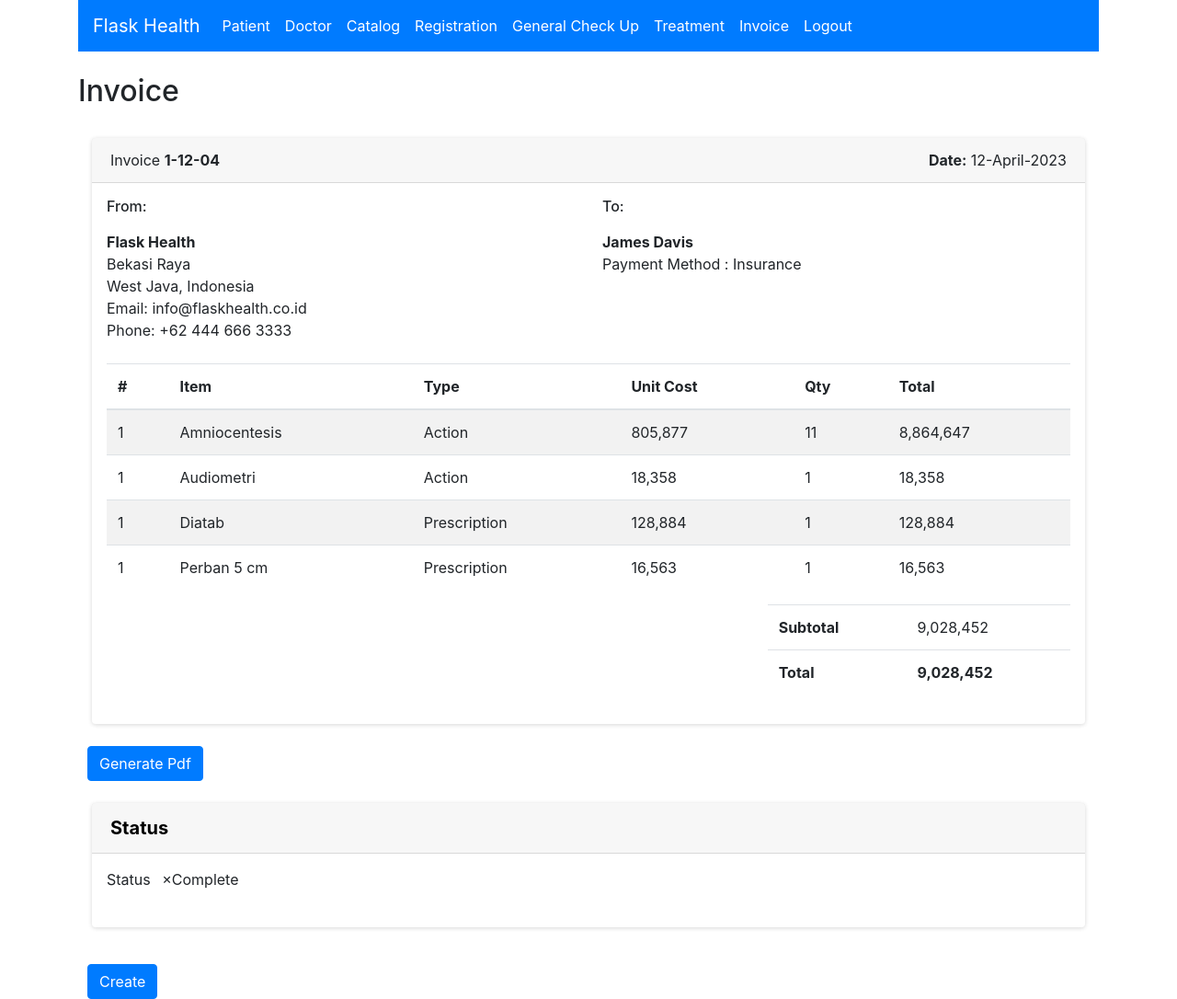
After one commit to taufikfadjar/FlaskHealth, a Flask app: page /invoice/entry/1c035c46-d8ec-11ed-b0ee-a8a159eaee5d in a window 1280 px wide. The commit adds this page. Shown: the whole page at 92% size. Run offline with Flask 2, Linux system fonts and the light colour scheme; the visitor is signed in with stand-in values (Sample User, id 1); data comes from the database, SQL or seed files in the repository; some libraries are stand-ins or nearby versions.

Commit message:
Update invoice
Update invoice

```diff
--- a/flask_health/__init__.py
+++ b/flask_health/__init__.py
@@ -16,4 +16,5 @@ from flask_health.views import (
     registration,
     generalCheckup,
     treatment,
+    invoice,
 )
--- a/flask_health/templates/home/index.html
+++ b/flask_health/templates/home/index.html
@@ -60,7 +60,7 @@
                     Treatment
                 </a>
 
-                <a href="#" class="btn btn-sq-lg btn-primary" style=" color: #fff;
+                <a href="{{ url_for('invoiceList') }}" class="btn btn-sq-lg btn-primary" style=" color: #fff;
                 background-color: #7416a9;
                 border-color: #7416a9;">
                     <i class="fa fa-shopping-cart fa-5x"></i><br />
--- /dev/null
+++ b/flask_health/templates/invoice/entries.html
@@ -0,0 +1,258 @@
+{% extends "layout.html" %}
+{% block body %}
+
+<br />
+<h2>Invoice</h2>
+<br />
+
+<style>
+    .card {
+        box-shadow: 0 1px 5px 0 rgba(0, 0, 0, .1), 0 1px 5px 0 rgba(0, 0, 0, .06);
+    }
+
+    .card {
+        position: relative;
+        display: flex;
+        flex-direction: column;
+        min-width: 0;
+        word-wrap: break-word;
+        background-color: #fff;
+        background-clip: border-box;
+        border: 0 solid rgba(0, 0, 0, .125);
+        border-radius: .25rem;
+    }
+
+    .card-body {
+        flex: 1 1 auto;
+        min-height: 1px;
+        padding: 1rem;
+    }
+</style>
+
+
+
+
+<div class="container" id="generatePdf">
+    <div class="card">
+        <div class="card-header">
+            Invoice
+            <strong>{{ orderResult.calculate_order_no() }}</strong>
+            <span class="float-right"> <strong>Date:</strong> {{ orderResult.order_date.strftime('%d-%B-%Y') }}</span>
+
+        </div>
+        <div class="card-body">
+            <div class="row mb-4">
+                <div class="col-sm-6">
+                    <h6 class="mb-3">From:</h6>
+                    <div>
+                        <strong>Flask Health</strong>
+                    </div>
+                    <div>Bekasi Raya</div>
+                    <div>West Java, Indonesia</div>
+                    <div>Email: info@flaskhealth.co.id</div>
+                    <div>Phone: +62 444 666 3333</div>
+                </div>
+
+                <div class="col-sm-6">
+                    <h6 class="mb-3">To:</h6>
+                    <div>
+                        <strong>{{ patientResult.first_name + " "+patientResult.last_name }}</strong>
+                    </div>
+                    <div>Payment Method : {{ orderResult.payment_method }}</div>
+                </div>
+
+
+
+            </div>
+
+            <div class="table-responsive-sm">
+                <table class="table table-striped">
+                    <thead>
+                        <tr>
+                            <th class="center">#</th>
+                            <th>Item</th>
+                            <th>Type</th>
+
+                            <th class="right">Unit Cost</th>
+                            <th class="center">Qty</th>
+                            <th class="right">Total</th>
+                        </tr>
+                    </thead>
+                    <tbody>
+
+
+
+                        {% for getTreatment, getCatalog in getTreatmentresult %}
+
+                        {% set kidSeatTotal = 1 %}
+                        <tr>
+
+                            <td class="center">1</td>
+                            <td class="left strong">{{ getCatalog.name }}</td>
+                            <td class="left" id="typeTreatment">{{ getCatalog.category }}</td>
+                            <td class="right" id="priceTreatment">
+                                {{ "{:,}".format(getCatalog.price) }}
+                            </td>
+                            <td class="center" id="quantityTreatment">
+                                {{ "{:,}".format(getTreatment.quantity |int) }}
+                            </td>
+                            <td class="right" id="totalTreatment">
+                                {{ "{:,}".format( getTreatment.value |int) }}
+                            </td>
+                        </tr>
+                        {% endfor %}
+                    </tbody>
+                </table>
+            </div>
+            <div class="row">
+                <div class="col-lg-4 col-sm-5">
+
+                </div>
+
+                <div class="col-lg-4 col-sm-5 ml-auto">
+                    <table class="table table-clear">
+                        <tbody>
+                            <tr>
+                                <td class="left">
+                                    <strong>Subtotal</strong>
+                                </td>
+                                <td class="right">{{ "{:,}".format( orderResult.totalPrice |int) }}</td>
+                            </tr>
+                            <tr>
+                                <td class="left">
+                                    <strong>Total</strong>
+                                </td>
+                                <td class="right">
+                                    <strong>{{ "{:,}".format( orderResult.totalPrice |int) }}</strong>
+                                </td>
+                            </tr>
+                        </tbody>
+                    </table>
+
+                </div>
+
+            </div>
+
+        </div>
+    </div>
+</div>
+
+<br>
+<button type="button" id="buttonGeneratePdf" class="btn btn-primary" style="margin-left: 10px;">Generate Pdf</button>
+<br>
+<br>
+
+<form action="{{ url_for('invoiceEntries',  id=orderResult.id ) }}" method=post class=add-entry>
+
+    <div class="col-md-12">
+        <div class="card mb-3">
+            <div class="card-header" style="
+            color: black;
+            font-size: 20px;
+            font-weight: bold;">
+                Status
+            </div>
+            <div class="card-body">
+                <div class="form-group">
+                    <label for="inputStatus">Status</label>
+                    <select data-placeholder="Status" id="inputStatus" data-allow-clear="1" name="order_status">
+                        <option value=""></option>
+                        {% for orderStatus in orderStatusList %}
+                        {% if orderResult is defined and orderResult.order_status == orderStatus %}
+                        <option value="{{ orderStatus }}" selected>{{ orderStatus }}</option>
+                        {% else %}
+                        <option value="{{ orderStatus }}">{{ orderStatus }}</option>
+                        {% endif %}
+                        {% endfor %}
+                    </select>
+                </div>
+
+            </div>
+        </div>
+    </div>
+
+    <br />
+
+    {% if orderResult.ordersteps == 4 %}
+    <button type="submit" class="btn btn-primary" style="margin-left: 10px;">Update</button>
+    {% else %}
+    <button type="submit" class="btn btn-primary" style="margin-left: 10px;">Create</button>
+    {% endif %}
+    <br />
+</form>
+
+<script>
+
+    function renderSelect() {
+
+        $('select').each(function () {
+            $(this).select2({
+                theme: 'bootstrap4',
+                width: $(this).data('width') ? $(this).data('width') : $(this).hasClass('w-100') ? '100%' : 'style',
+                placeholder: $(this).data('placeholder'),
+                allowClear: Boolean($(this).data('allow-clear')),
+                closeOnSelect: !$(this).attr('multiple'),
+            });
+        });
+
+        $('select').each(function () {
+            $(this).on("change", function (e) {
+                var optionSelected = $("option:selected", this);
+                var parent = $(this).closest('tr');
+                var type = $(optionSelected[0]).attr("data-typeTreatment");
+                parent.find("#typeTreatment").html(type);
+
+                var price = $(optionSelected[0]).attr("data-price");
+                parent.find("#priceTreatment").html(price);
+                parent.find("#inputQuantityTreatment").val(1);
+                parent.find("#totalTreatment").html(price);
+            });
+        });
+    }
+
+    function renderQuantity() {
+        $('input[id=inputQuantityTreatment]').on('input', function (e) {
+            try {
+                var parent = $(this).closest('tr');
+                var price = parent.find("#priceTreatment").html();
+                if (price.length > 0 && $(this).val().length > 0) {
+                    parent.find("#totalTreatment").html(price * $(this).val());
+                }
+
+            }
+            catch (err) {
+
+            }
+
+        });
+    }
+
+    function removeLine(element) {
+        var parent = $(element).closest('tr');
+        parent.remove();
+    }
+
+    $(function () {
+
+
+        var button = document.getElementById("buttonGeneratePdf");
+        var makepdf = document.getElementById("generatePdf");
+
+        button.addEventListener("click", function () {
+            html2pdf().from(makepdf).save();
+        });
+
+
+        renderSelect();
+        renderQuantity();
+
+        $('.datepicker').datepicker({
+            language: "es",
+            autoclose: true,
+            format: "dd/mm/yyyy"
+        });
+    });
+
+</script>
+
+{% endblock %}
--- a/flask_health/templates/layout.html
+++ b/flask_health/templates/layout.html
@@ -25,7 +25,9 @@
 <script src="https://cdn.jsdelivr.net/npm/select2@4.0.13/dist/js/select2.min.js"
     integrity="sha256-AFAYEOkzB6iIKnTYZOdUf9FFje6lOTYdwRJKwTN5mks=" crossorigin="anonymous"></script>
 
-<script src="https://cdnjs.cloudflare.com/ajax/libs/jspdf/2.5.1/jspdf.umd.min.js"></script>
+<script src="https://cdnjs.cloudflare.com/ajax/libs/jspdf/1.3.2/jspdf.min.js"></script>
+
+<script src="https://cdnjs.cloudflare.com/ajax/libs/html2pdf.js/0.9.2/html2pdf.bundle.js"></script>
 
 <style>
     .navbar-dark .navbar-nav .nav-link {
@@ -68,6 +70,9 @@
                     <a class="nav-link" href="{{ url_for('treatmentList') }}">Treatment</a>
                 </li>
                 <li class="nav-item">
+                    <a class="nav-link" href="{{ url_for('invoiceList') }}">Invoice</a>
+                </li>
+                <li class="nav-item">
                     <a class="nav-link" href="{{ url_for('logout') }}">Logout</a>
                 </li>
                 {% endif %}
--- a/flask_health/templates/registration/list.html
+++ b/flask_health/templates/registration/list.html
@@ -34,6 +34,7 @@
             <td>
                 <button><a style="color: #000000;"
                         href="{{ url_for('registrationEntries' ,  id=registration.id) }}">Edit</a></button>
+
             </td>
         </tr>
         {% endfor %}
--- a/flask_health/views/invoice.py
+++ b/flask_health/views/invoice.py
@@ -0,0 +1,112 @@
+from flask import request, redirect, url_for, render_template, flash, session, json
+from flask_health import app, db
+
+from flask_health.models.patient import Patient
+from flask_health.models.doctor import Doctor
+from flask_health.models.treatment import Treatment
+from flask_health.models.order import Order
+from flask_health.models.catalog import Catalog
+import uuid, datetime, copy
+from flask_health.viewmodels.invoice import InvoiceViewModel
+from sqlalchemy.sql import and_, or_
+
+
+@app.route("/invoice", methods=["GET"])
+def invoiceList():
+    result = (
+        db.session.query(Order, Patient, Doctor)
+        .select_from(Order)
+        .join(Patient)
+        .join(Doctor)
+        .filter(
+            or_(
+                Order.order_steps > 3,
+                and_(Order.order_steps == 3, Order.order_status == "Complete"),
+            )
+        )
+        .all()
+    )
+
+    invoiceResultList = []
+
+    for order, patient, doctor in result:
+        invoiceResultList.append(
+            InvoiceViewModel(
+                order.id,
+                order.calculate_order_no(),
+                order.getFormatOrderDate(),
+                patient.first_name + " " + patient.last_name,
+                doctor.name,
+                order.getOrderStatus(4),
+            )
+        )
+    return render_template("invoice/list.html", invoiceResultList=invoiceResultList)
+
+
+@app.route("/invoice/entry/<id>", methods=["GET", "POST"])
+def invoiceEntries(id=""):
+    if not session.get("logged_in"):
+        return redirect(url_for("login"))
+
+    catalogCheckUpList = (
+        db.session.query(Catalog).filter(Catalog.category == "General Checkup").all()
+    )
+
+    catalogPrescriptionList = (
+        db.session.query(Catalog).filter(Catalog.category == "Prescription").all()
+    )
+
+    catalogActionList = (
+        db.session.query(Catalog).filter(Catalog.category == "Action").all()
+    )
+
+    orderStatusList = ["Complete", "Cancel"]
+
+    result = (
+        db.session.query(Order, Patient, Doctor)
+        .select_from(Order)
+        .join(Patient)
+        .join(Doctor)
+        .filter(Order.id == id)
+        .all()
+    )
+
+    orderResult = None
+    patientResult = None
+    doctorResult = None
+
+    for order, patient, doctor in result:
+        orderResult = order
+        patientResult = patient
+        doctorResult = doctor
+
+    catalogCheckUpIds = []
+    for catalogCheckUp in catalogCheckUpList:
+        catalogCheckUpIds.append(catalogCheckUp.id)
+
+    if orderResult.desc == None:
+        orderResult.desc = ""
+
+    getTreatmentresult = (
+        db.session.query(Treatment, Catalog)
+        .select_from(Treatment)
+        .join(Catalog)
+        .filter(and_(Treatment.order_id == id, Catalog.category != "General Checkup"))
+        .all()
+    )
+
+    orderResult.totalPrice = 0
+    for treatment, catalog in getTreatmentresult:
+        orderResult.totalPrice = orderResult.totalPrice + int(treatment.value)
+
+    return render_template(
+        "invoice/entries.html",
+        catalogCheckUpList=catalogCheckUpList,
+        orderResult=orderResult,
+        patientResult=patientResult,
+        doctorResult=doctorResult,
+        orderStatusList=orderStatusList,
+        catalogPrescriptionList=catalogPrescriptionList,
+        catalogActionList=catalogActionList,
+        getTreatmentresult=getTreatmentresult,
+    )
```
Also changed, not shown: flask_health/templates/invoice/list.html (added, +42 -0 lines), flask_health/viewmodels/invoice.py (added, +16 -0 lines).
